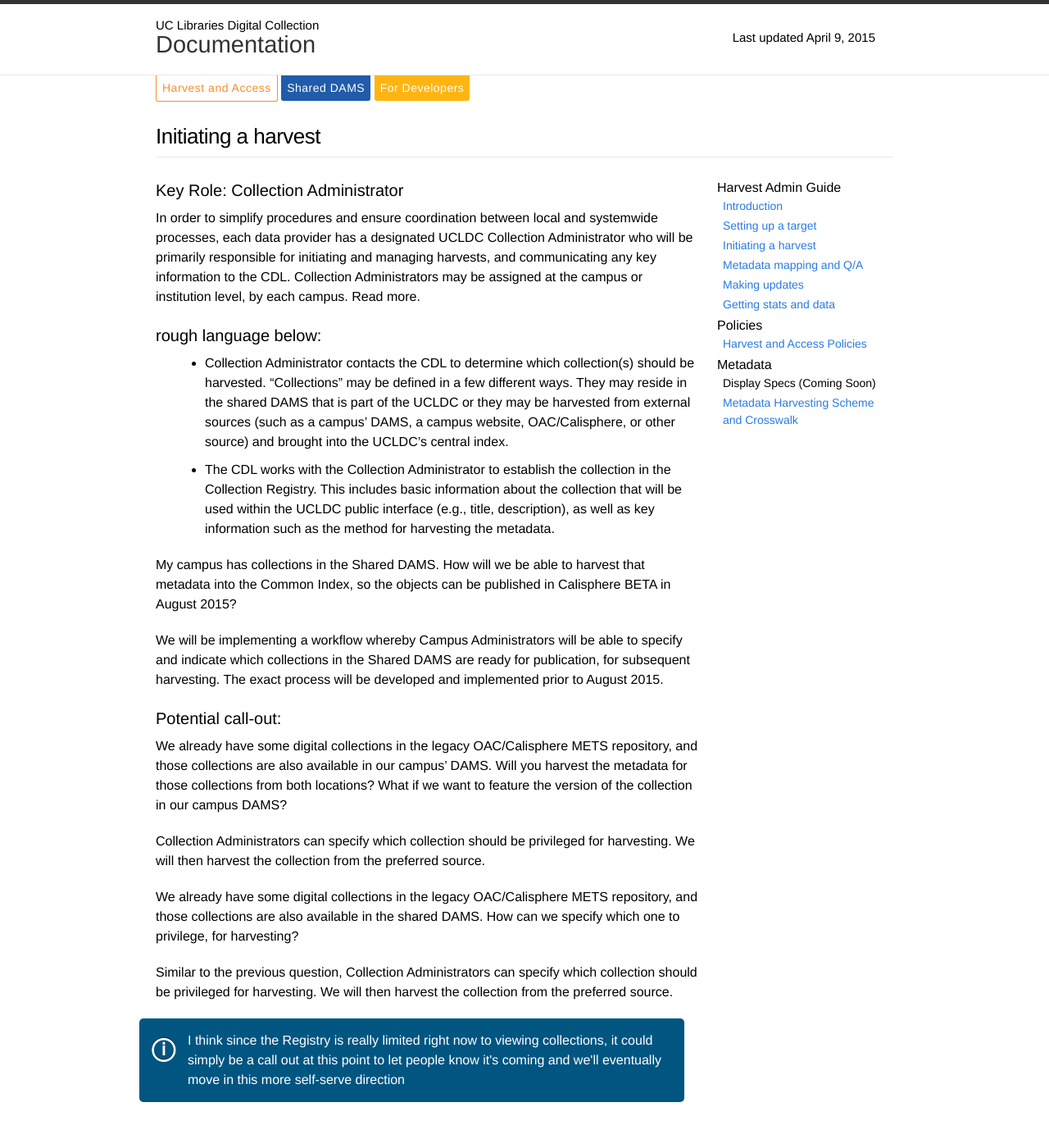
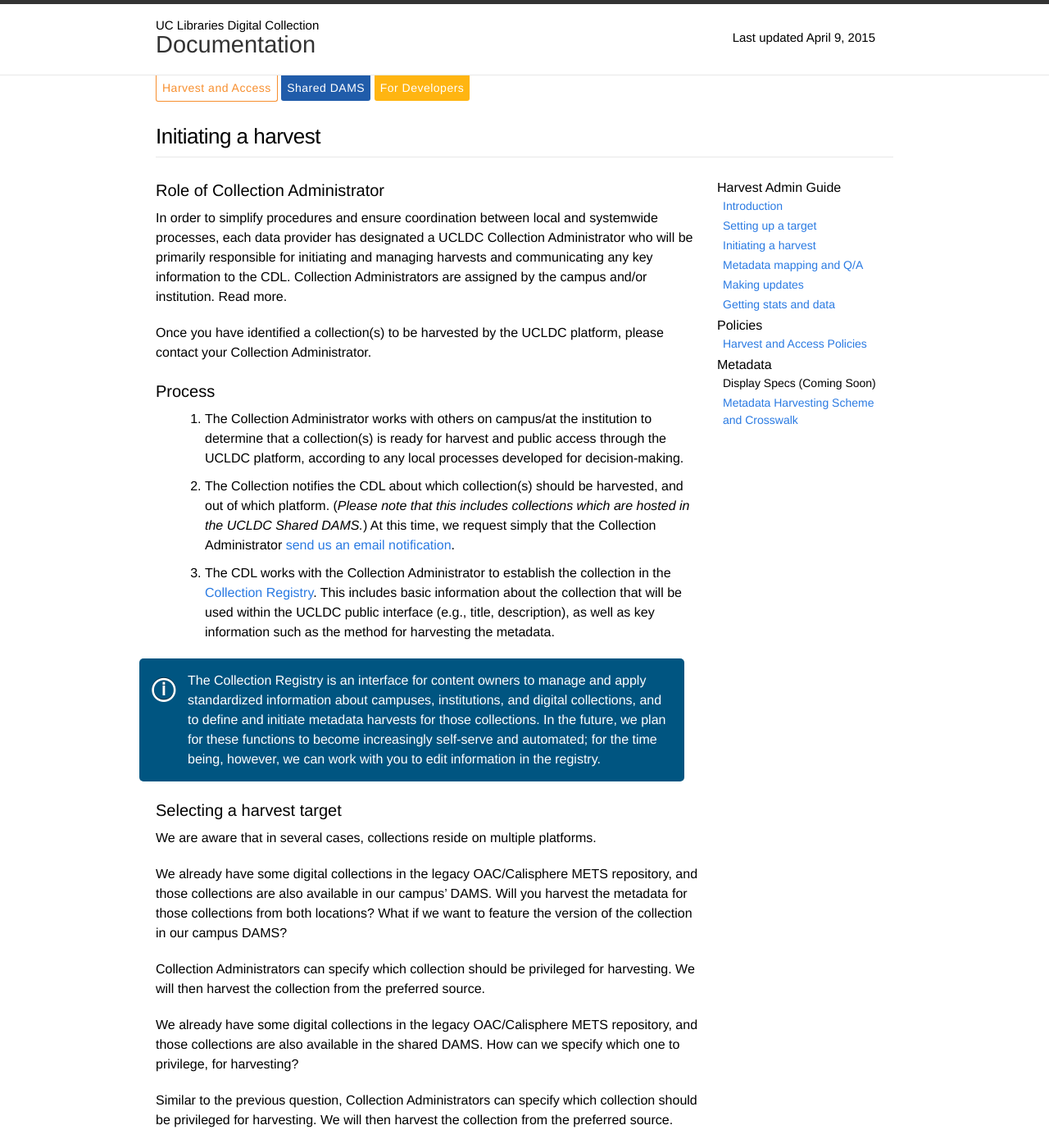
Before and after one commit to ucldc/ucldc-docs, a Jekyll site: the page built from docs/registry/start.md, in a window 1280 px wide and 1400 px high. Shown: the whole window at 82% size. Built offline with Jekyll 4.4.1, drawn with Linux system fonts in a browser that asks for light colours; nearby versions of some CDN libraries.

Commit message:
Update start.md
Editing...

```diff
--- a/docs/registry/start.md
+++ b/docs/registry/start.md
@@ -6,19 +6,23 @@ prev_section: registry/setup
 breadcrumbs: Calisphere Admin Guide
 ---
 
-##Key Role: Collection Administrator
-In order to simplify procedures and ensure coordination between local and systemwide processes, each data provider has a designated UCLDC Collection Administrator who will be primarily responsible for initiating and managing harvests, and communicating any key information to the CDL. Collection Administrators may be assigned at the campus or institution level, by each campus. Read more.
+##Role of Collection Administrator
+In order to simplify procedures and ensure coordination between local and systemwide processes, each data provider has designated a UCLDC Collection Administrator who will be primarily responsible for initiating and managing harvests and communicating any key information to the CDL. Collection Administrators are assigned by the campus and/or institution. Read more.
 
-##rough language below:
-- Collection Administrator contacts the CDL to determine which collection(s) should be harvested.  “Collections” may be defined in a few different ways. They may reside in the shared DAMS that is part of the UCLDC or they may be harvested from external sources (such as a campus' DAMS, a campus website, OAC/Calisphere, or other source) and brought into the UCLDC’s central index.
+Once you have identified a collection(s) to be harvested by the UCLDC platform, please contact your Collection Administrator.
 
-- The CDL works with the Collection Administrator to establish the collection in the Collection Registry.  This includes basic information about the collection that will be used within the UCLDC public interface (e.g., title, description), as well as key information such as the method for harvesting the metadata.
+##Process
+1. The Collection Administrator works with others on campus/at the institution to determine that a collection(s) is ready for harvest and public access through the UCLDC platform, according to any local processes developed for decision-making.
 
-My campus has collections in the Shared DAMS.  How will we be able to harvest that metadata into the Common Index, so the objects can be published in Calisphere BETA in August 2015?
+2. The Collection notifies the CDL about which collection(s) should be harvested, and out of which platform. (<i>Please note that this includes collections which are hosted in the UCLDC Shared DAMS.</i>) At this time, we request simply that the Collection Administrator [send us an email notification](mailto:ucldc@ucop.edu).
 
-We will be implementing a workflow whereby Campus Administrators will be able to specify and indicate which collections in the Shared DAMS are ready for publication, for subsequent harvesting.  The exact process will be developed and implemented prior to August 2015.
+3. The CDL works with the Collection Administrator to establish the collection in the [Collection Registry](http://registry.cdlib.org). This includes basic information about the collection that will be used within the UCLDC public interface (e.g., title, description), as well as key information such as the method for harvesting the metadata.
 
-##Potential call-out:
+<div class="note"><p>The Collection Registry is an interface for content owners to manage and apply standardized information about campuses, institutions, and digital collections, and to define and initiate metadata harvests for those collections. In the future, we plan for these functions to become increasingly self-serve and automated; for the time being, however, we can work with you to edit information in the registry.</p></div>
+
+##Selecting a harvest target
+We are aware that in several cases, collections reside on multiple platforms.
+
 We already have some digital collections in the legacy OAC/Calisphere METS repository, and those collections are also available in our campus' DAMS.  Will you harvest the metadata for those collections from both locations?  What if we want to feature the version of the collection in our campus DAMS?
 
 Collection Administrators can specify which collection should be privileged for harvesting.  We will then harvest the collection from the preferred source.
@@ -27,6 +31,3 @@ Collection Administrators can specify which collection should be privileged for
 We already have some digital collections in the legacy OAC/Calisphere METS repository, and those collections are also available in the shared DAMS.  How can we specify which one to privilege, for harvesting?
 
 Similar to the previous question, Collection Administrators can specify which collection should be privileged for harvesting.  We will then harvest the collection from the preferred source.
-
-
-<div class="note"><p>I think since the Registry is really limited right now to viewing collections, it could simply be a call out at this point to let people know it's coming and we'll eventually move in this more self-serve direction</p></div>
```
